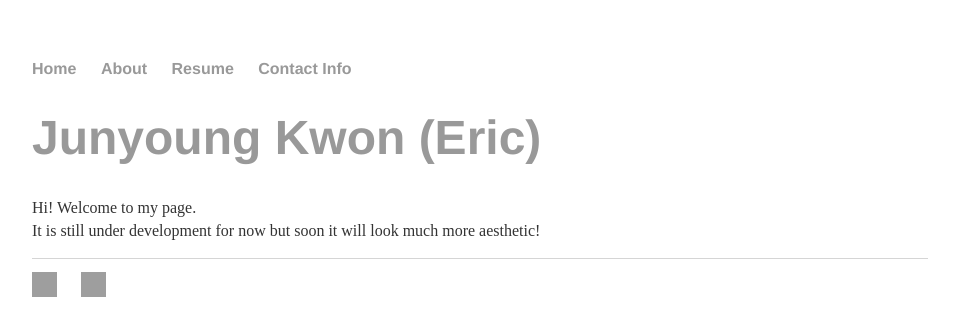
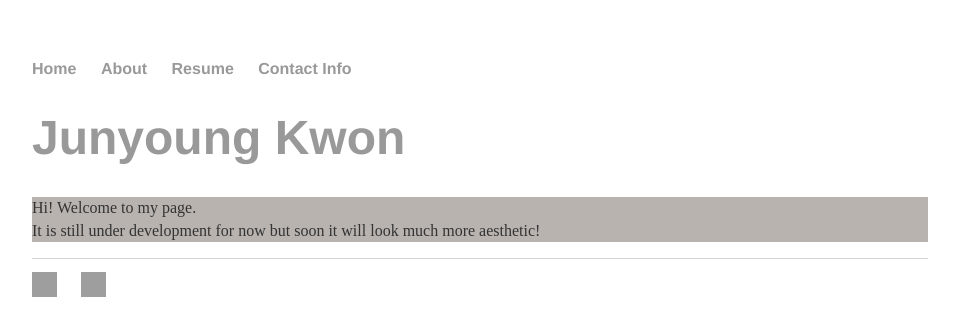
Before and after one commit to junyoung-kwon/Personal-Website, a Jekyll site: the page built from index.html, in a window 1280 px wide. Shown: the top 336 px of the page, without its empty margins (160-1119 px from the left). Built offline with Jekyll 4.4.1, drawn with Linux system fonts in a browser that asks for light colours; grey boxes are pictures that could not be loaded.

Commit message:
Changed name and background color

```diff
--- a/css/main.css
+++ b/css/main.css
@@ -33,6 +33,7 @@ h1 {
 p {
     font-size: 1em;
     line-height: 1.4em;
+    background-color: rgb(185, 179, 175);
     color: #333;
 }
 footer {
--- a/index.html
+++ b/index.html
@@ -3,7 +3,7 @@ layout: default
 title: Junyoung's Site
 ---
 <div class="blurb">
-    <h1>Junyoung Kwon (Eric)</h1>
+    <h1>Junyoung Kwon</h1>
 	<p>
 		Hi! Welcome to my page. <br />
 		It is still under development for now but soon it will look much more aesthetic!
```
